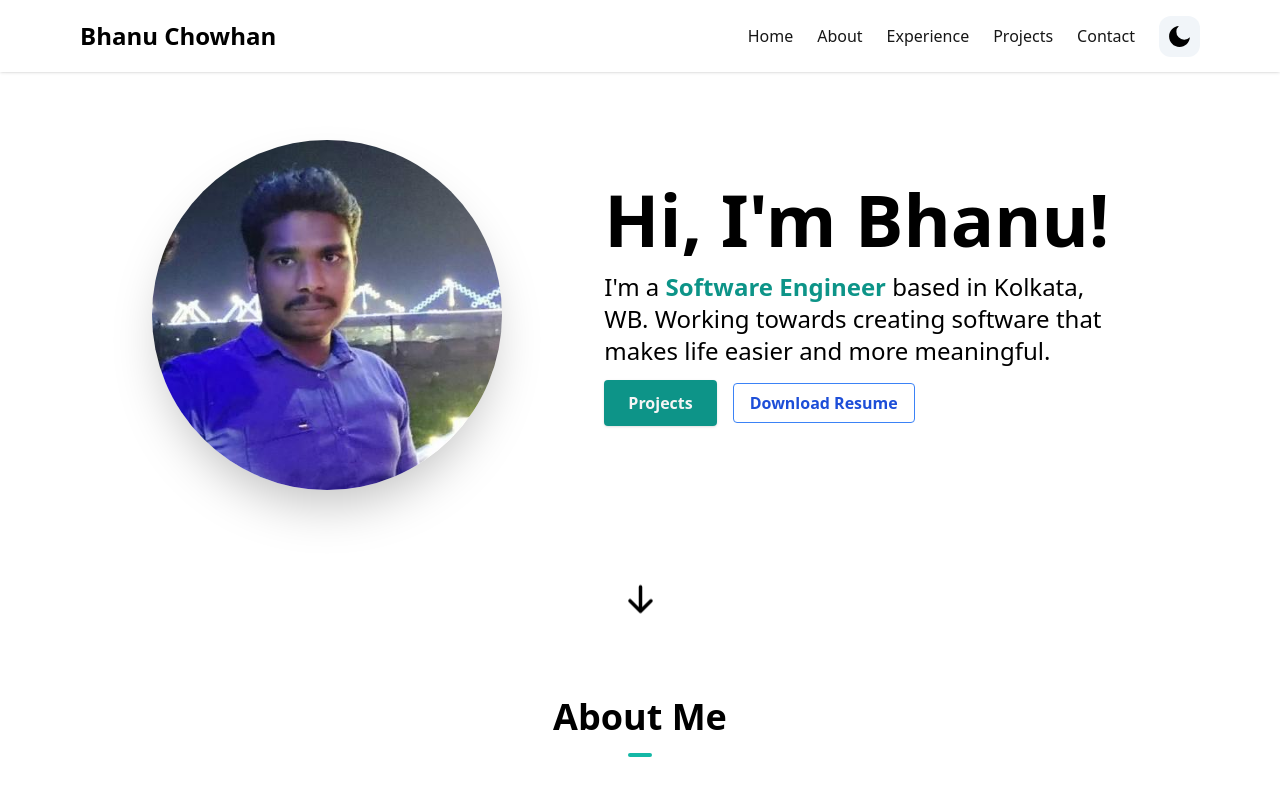
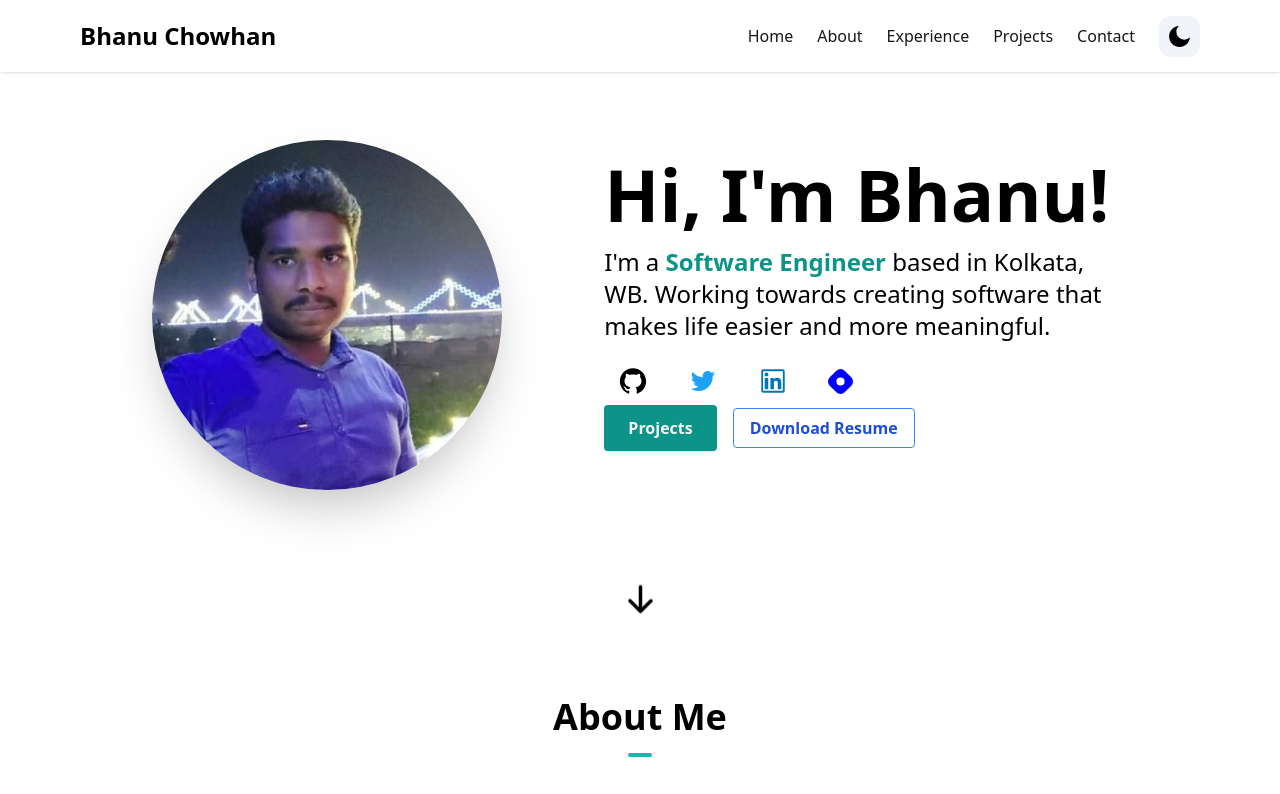
Before and after one commit to Bhanu-code/portfolio, a Next.js app: page / in a window 1280 px wide. Shown: the top 794 px of the page. Built offline with nearby package versions, Linux system fonts and the light colour scheme.

Commit message:
social icons added

```diff
--- a/components/HeroSection.tsx
+++ b/components/HeroSection.tsx
@@ -2,7 +2,9 @@
 import React from "react"
 import Image from "next/image"
 import { Link } from "react-scroll/modules"
-import { HiArrowDown } from "react-icons/hi"
+import { HiArrowDown  } from "react-icons/hi"
+import { AiOutlineGithub, AiOutlineLinkedin, AiOutlineTwitter } from "react-icons/ai"
+import { SiHashnode } from 'react-icons/si';
 
 
 const HeroSection = () => {
@@ -16,7 +18,7 @@ const HeroSection = () => {
             width={350}
             height={350}
             className="rounded-full shadow-2xl"
-            // style=
+
           />
         </div>
         <div className="md:mt-2 md:w-3/5">
@@ -30,10 +32,54 @@ const HeroSection = () => {
             makes life easier and more meaningful.
           </p>
 
+          <div className="flex flex-row items-center gap-5 justify-center mb-5 space-x-5 sm:w-100 md:w-1/2">
+          <a href="https://github.com/Bhanu-code" rel="noreferrer" target="_blank">
+            <AiOutlineGithub
+            style={{ color: 'black' }}
+              className="hover:-translate-y-1 transition-transform cursor-pointer text-neutral-500 dark:text-neutral-100"
+              size={30}
+            />
+          </a>
+          <a
+            href="https://twitter.com/ChowhanBhanu"
+            rel="noreferrer"
+            target="_blank"
+          >
+            <AiOutlineTwitter
+            style={{ color:'#1DA1F2' }}
+              className="hover:-translate-y-1 transition-transform cursor-pointer text-neutral-500 dark:text-neutral-100"
+              size={30}
+            />
+          </a>
+
+          <a
+            href="https://www.linkedin.com/in/bhanu-chowhan-130816266/"
+            rel="noreferrer"
+            target="_blank"
+          >
+            <AiOutlineLinkedin
+            style={{ color: '#0077b5' }}
+              className="hover:-translate-y-1 transition-transform cursor-pointer text-neutral-500 dark:text-neutral-100"
+              size={30}
+            />
+          </a>
+          <a
+            href="https://metimetraveler.hashnode.dev"
+            rel="noreferrer"
+            target="_blank"
+          >
+            <SiHashnode
+            style={{ color:'#0000FF' }}
+              className="hover:-translate-y-1 transition-transform cursor-pointer text-neutral-500 dark:text-neutral-100"
+              size={25}
+            />
+          </a>
+        </div>
+
 
           <Link
             to="projects"
-            className="text-neutral-100 font-semibold px-6 py-3 bg-teal-600 rounded shadow hover:bg-teal-700"
+            className="text-neutral-100 font-semibold px-6 py-3 mt-3 bg-teal-600 rounded shadow hover:bg-teal-700"
             activeClass="active"
             spy={true}
             smooth={true}
```
